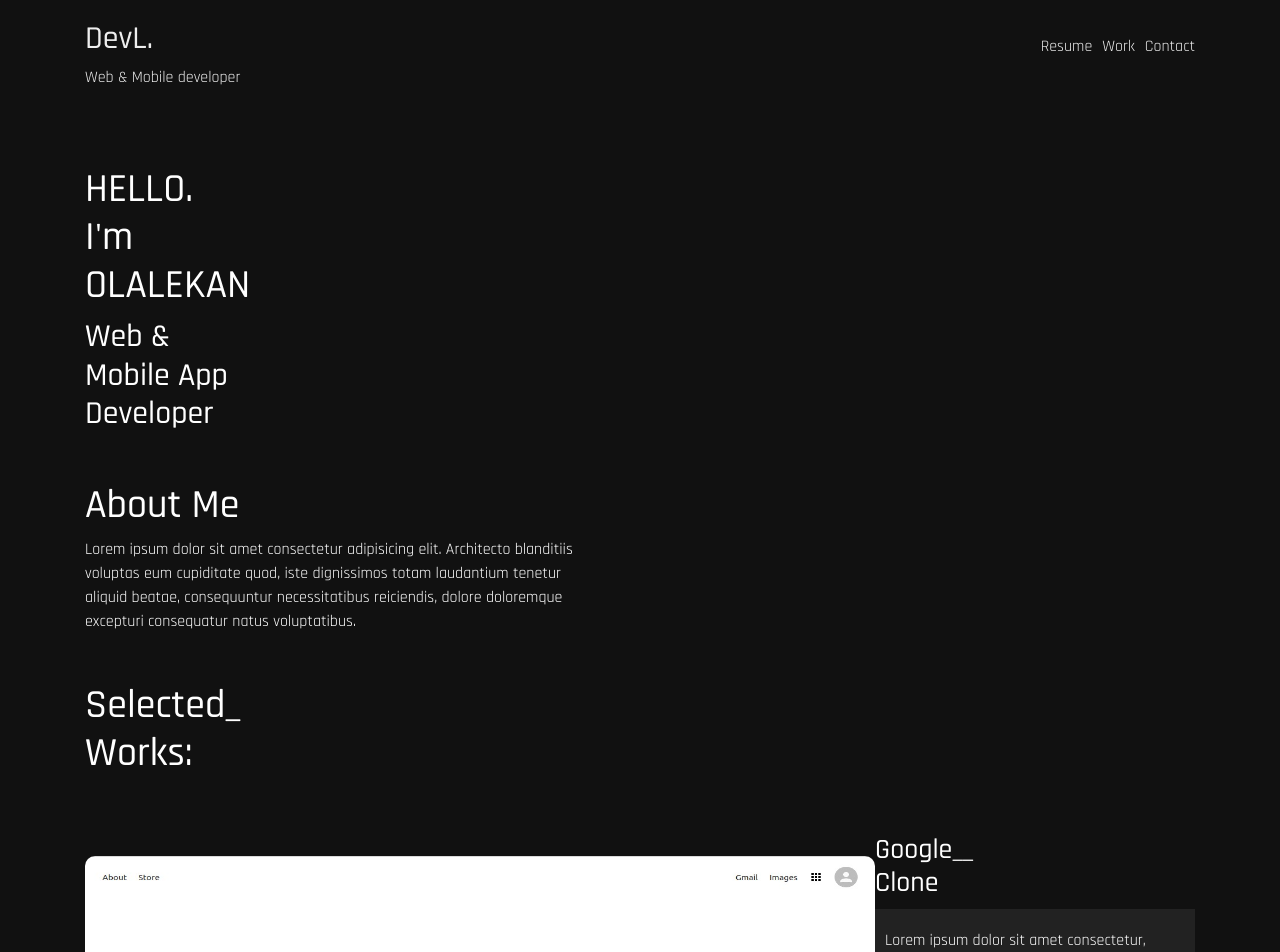
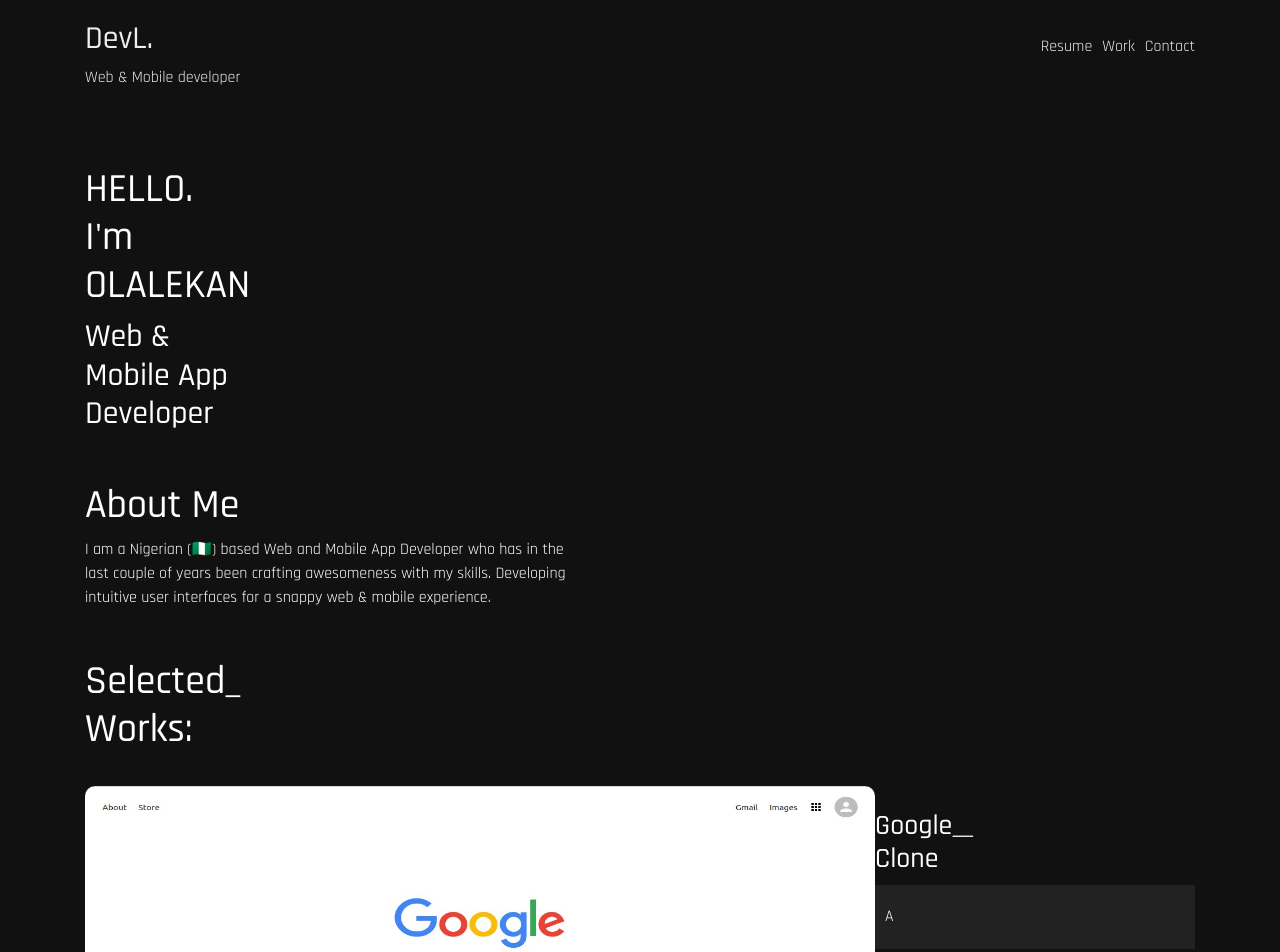
Before and after one commit to lamilekan263/devL, a React (Create React App) app: page / in a window 1280 px wide. Shown: the top 952 px of the page. Built offline with nearby package versions, Linux system fonts and the light colour scheme.

Commit message:
made few and new changes

```diff
--- a/src/components/about/About.js
+++ b/src/components/about/About.js
@@ -21,9 +21,12 @@ const About = () => {
                 <span>Developer</span>
               </h2>
             </div>
-            <div className ="my-5">
-              <h1>About Me</h1>
-              Lorem ipsum dolor sit amet consectetur adipisicing elit. Architecto blanditiis voluptas eum cupiditate quod, iste dignissimos totam laudantium tenetur aliquid beatae, consequuntur necessitatibus reiciendis, dolore doloremque excepturi consequatur natus voluptatibus.
+            <div className="my-5">
+              <h1>About Me</h1>I am a Nigerian (🇳🇬) based Web and Mobile App
+              Developer who has in the last couple of years been crafting
+              awesomeness with my skills.
+              Developing intuitive user interfaces
+              for a snappy web & mobile experience.
             </div>
           </div>
         </div>
--- a/src/components/contact/Contact.js
+++ b/src/components/contact/Contact.js
@@ -3,7 +3,7 @@ import './Contact.css'
 
 const Contact = () => {
     return (
-      <div className="contactPage my-5">
+      <div className="contactPage my-5" id="contact">
         <div className="container">
           <h1>
             <span>I'm always</span>
--- a/src/components/header/Header.css
+++ b/src/components/header/Header.css
@@ -19,3 +19,7 @@
     margin-left:10px;
     margin-top:15px;
 }
+.header a{
+    text-decoration: none;
+    color: white;
+}
--- a/src/components/header/Header.js
+++ b/src/components/header/Header.js
@@ -3,17 +3,29 @@ import './Header.css'
 
 const Header = () => {
     return (
-      <div className="header">
+      <div className="header" id="header">
         <div className="container">
           <div className="header__contents">
             <div className="header__brand">
-              <h2>DevL.</h2>
-              <p>Web & Mobile developer</p>
+              <a href="#header">
+                <h2>DevL.</h2>
+                <p>Web & Mobile developer</p>
+              </a>
             </div>
             <div className="header__Link">
-              <p>Resume</p>
-              <p>Work</p>
-              <p>Contact</p>
+              <a
+                href="https://drive.google.com/file/d/1qdb2M3oL0x_imbJVUvgJ4anMfXcPAvmn/view"
+                target="_blank"
+                rel="noreferrer"
+              >
+                <p>Resume</p>
+              </a>
+              <a href="#work">
+                <p>Work</p>
+              </a>
+              <a href="#contact">
+                <p>Contact</p>
+              </a>
             </div>
           </div>
         </div>
--- a/src/components/projects/Projects.js
+++ b/src/components/projects/Projects.js
@@ -21,7 +21,7 @@ const Works = () => {
   }, [])
     return (
       <div className="project">
-        <div className="container">
+        <div className="container" id="work">
           <h1>
             <span>Selected_</span>
             <br />
@@ -46,10 +46,7 @@ const Works = () => {
                 </h3>
                 <div className="project__desc">
                   <p>
-                    Lorem ipsum dolor sit amet consectetur, adipisicing elit.
-                    Dicta repellendus deserunt rem quo, magnam recusandae dolor
-                    minima odit iusto ipsum sapiente illo dolorem consequatur
-                    earum nobis magni voluptates accusantium! Hic?
+                    A
                   </p>
                   <div className="line my-3 my-md-2"></div>
                   <div>React, Google Custom API</div>
```
Also changed, not shown: 1 other file (tests, documents, lock files or other folders).
